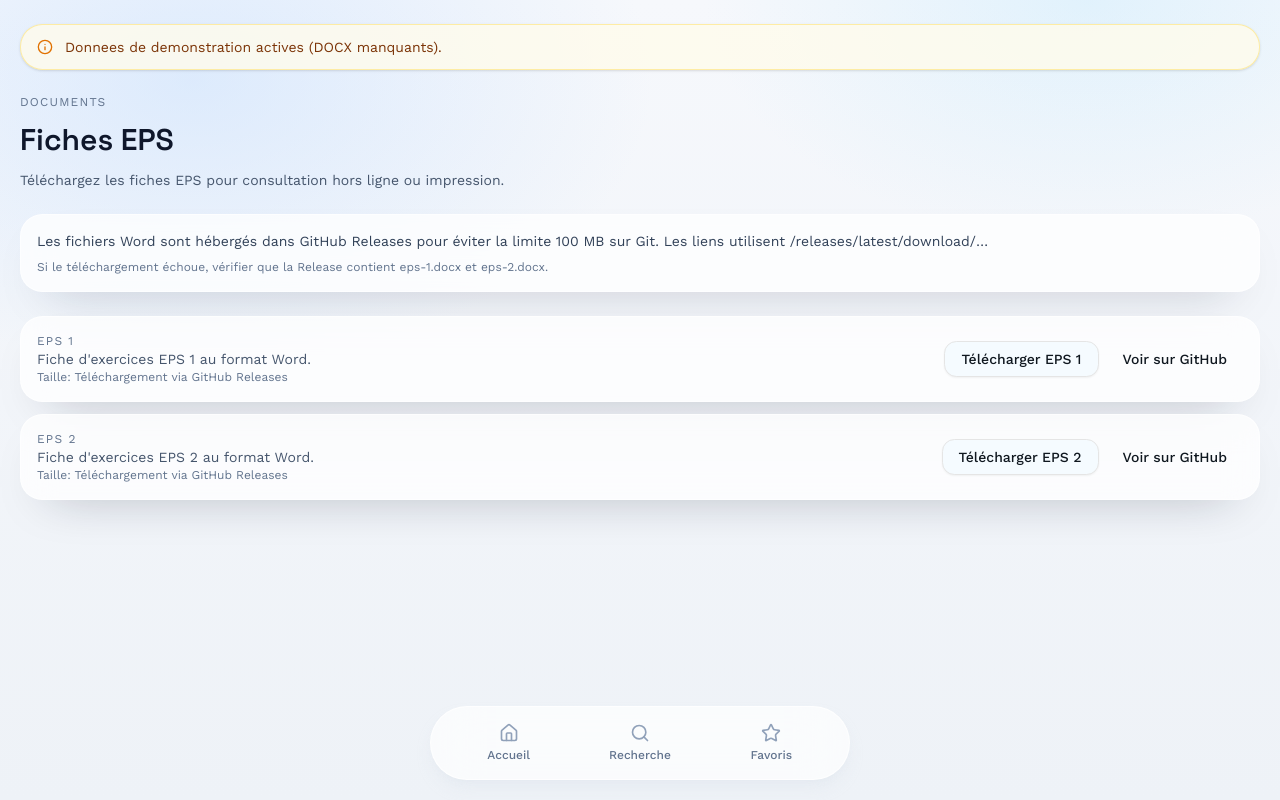
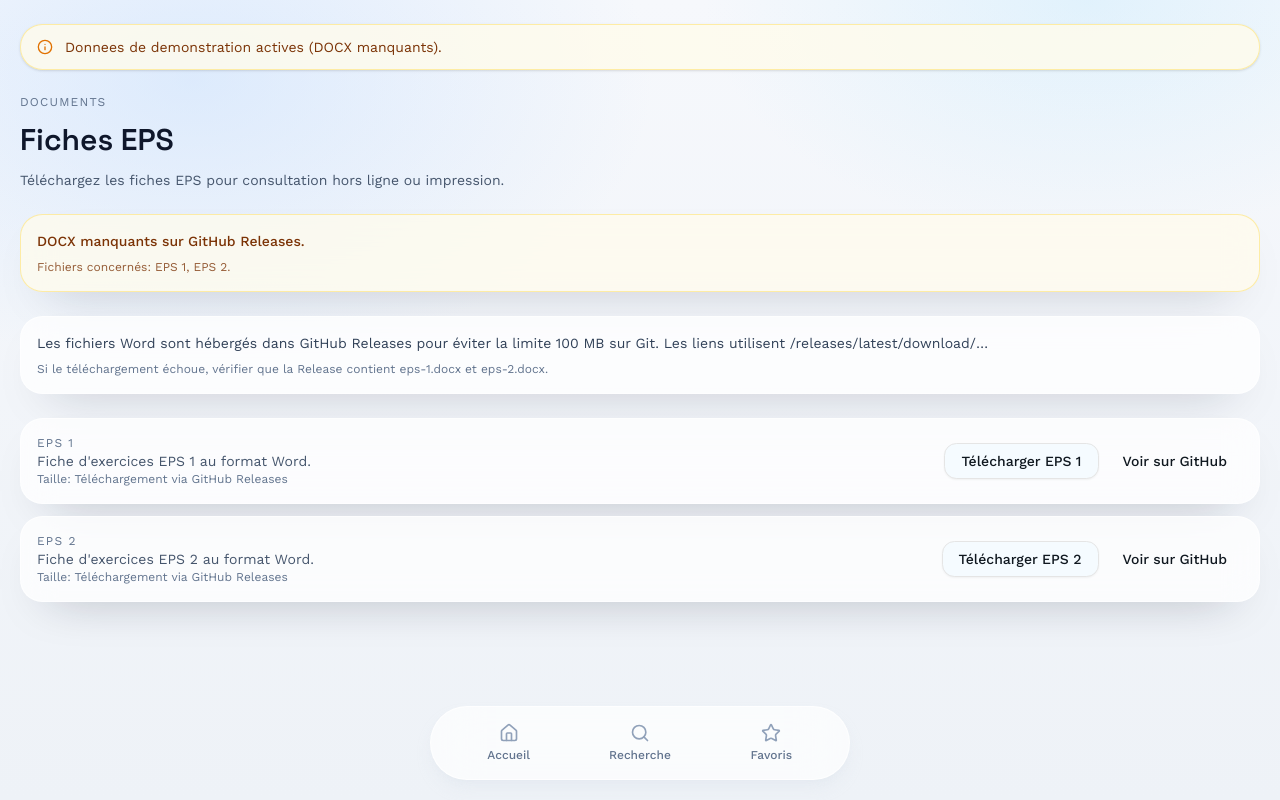
Before and after one commit to LaurentFrx/eps-guide-app, a Next.js app: page /docs in a window 1280 px wide. Built offline with nearby package versions, Linux system fonts and the light colour scheme; no server answers.

Commit message:
fix(docs): make releases availability check non-cached

```diff
--- a/src/app/docs/page.tsx
+++ b/src/app/docs/page.tsx
@@ -1,5 +1,7 @@
 import { GlassCard } from "@/components/GlassCard";
 import { Button } from "@/components/ui/button";
+
+export const revalidate = 60;
 
 const docs = [
   {
@@ -19,7 +21,28 @@ const docs = [
 const releasePage =
   "https://github.com/LaurentFrx/eps-guide-app/releases/latest";
 
-export default function DocsPage() {
+const checkAvailability = async (url: string) => {
+  try {
+    const response = await fetch(url, {
+      method: "HEAD",
+      redirect: "follow",
+      cache: "no-store",
+    });
+    return response.status >= 200 && response.status < 400;
+  } catch {
+    return false;
+  }
+};
+
+export default async function DocsPage() {
+  const docsWithAvailability = await Promise.all(
+    docs.map(async (doc) => ({
+      ...doc,
+      available: await checkAvailability(doc.href),
+    }))
+  );
+  const missingDocs = docsWithAvailability.filter((doc) => !doc.available);
+
   return (
     <div className="space-y-6 pb-8 animate-in fade-in-0 slide-in-from-bottom-3">
       <div className="space-y-3">
@@ -34,6 +57,18 @@ export default function DocsPage() {
         </p>
       </div>
 
+      {missingDocs.length > 0 ? (
+        <GlassCard className="space-y-2 border-amber-200/70 bg-amber-50/70">
+          <p className="text-sm font-medium text-amber-900">
+            DOCX manquants sur GitHub Releases.
+          </p>
+          <p className="text-xs text-amber-900/80">
+            Fichiers concernés:{" "}
+            {missingDocs.map((doc) => doc.title).join(", ")}.
+          </p>
+        </GlassCard>
+      ) : null}
+
       <GlassCard className="space-y-2">
         <p className="text-sm text-slate-700">
           Les fichiers Word sont hébergés dans GitHub Releases pour éviter la
@@ -47,7 +82,7 @@ export default function DocsPage() {
       </GlassCard>
 
       <div className="grid gap-3">
-        {docs.map((doc) => (
+        {docsWithAvailability.map((doc) => (
           <GlassCard
             key={doc.id}
             className="flex flex-col gap-3 sm:flex-row sm:items-center sm:justify-between"
```
